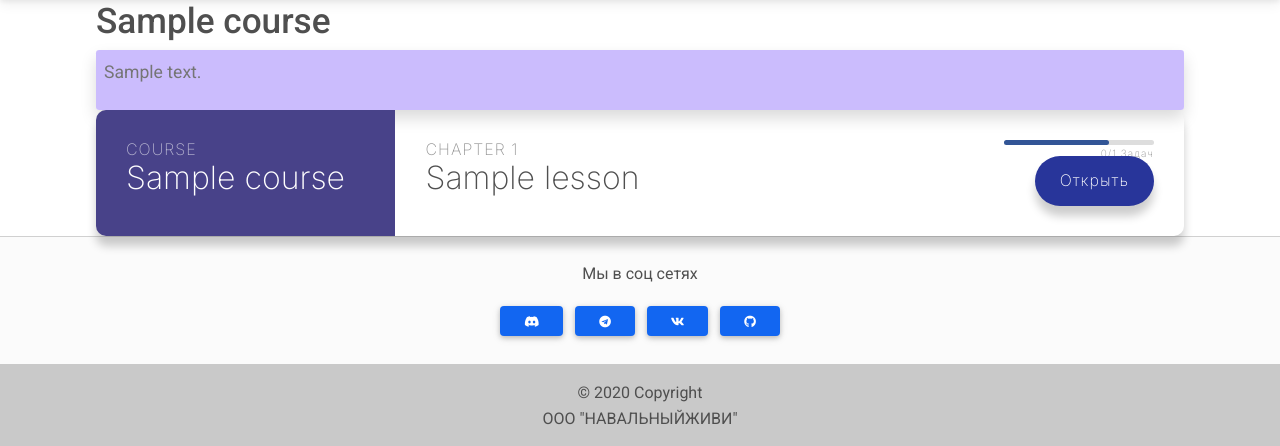
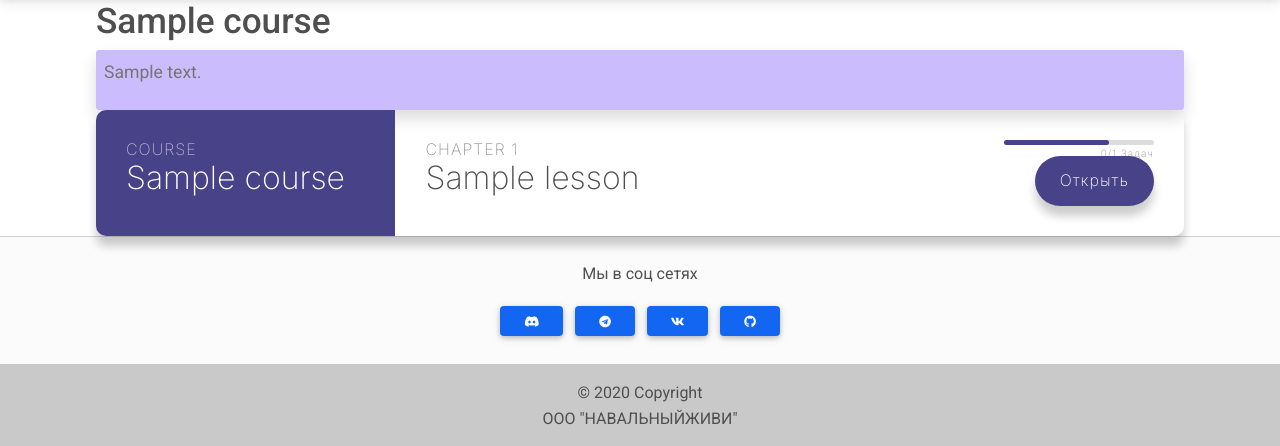
Before and after one commit to yeezy-na-izi/.shSkill, a Django app: page /courses/1/ in a window 1280 px wide. Shown: the part 67-513 px from the top of the page. Run offline with Django 3.2, Linux system fonts and the light colour scheme; tables that the repository leaves empty hold one stand-in row (values such as "Sample post"); some libraries are stand-ins or nearby versions.

Commit message:
Доработал страницу курса

```diff
--- a/back/static/css/course.css
+++ b/back/static/css/course.css
@@ -94,7 +94,7 @@
 
 .progress::after {
 	border-radius: 3px;
-	background-color: #325596;
+	background-color: #484289;
 	content: '';
 	position: absolute;
 	top: 0;
@@ -110,7 +110,7 @@
 }
 
 .course-btn {
-	background-color: #28359a;
+	background-color: #484289;
 	border: 0;
 	border-radius: 50px;
 	box-shadow: 0 10px 10px rgba(0, 0, 0, 0.2);
```
